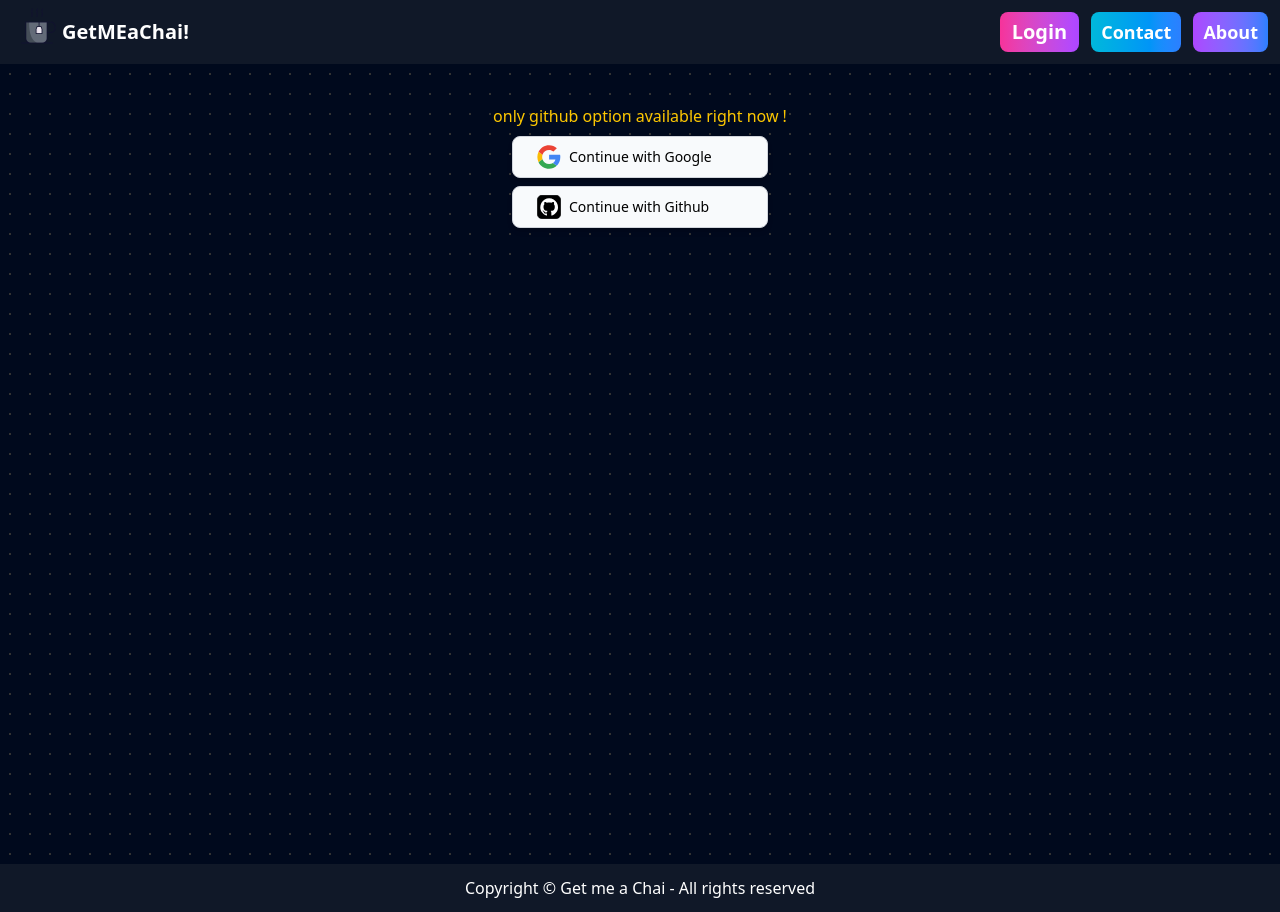
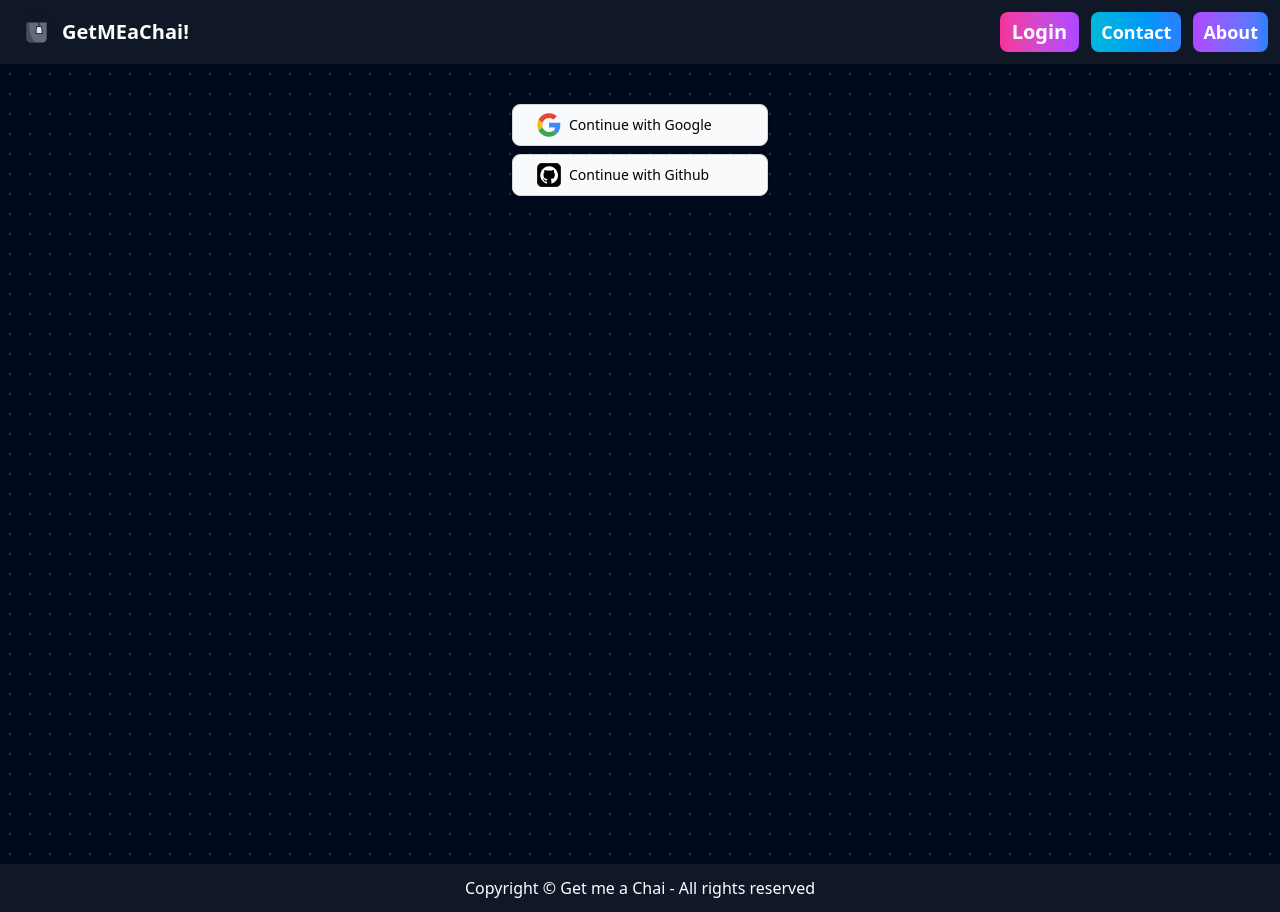
Before and after one commit to harsh-upla/get-me-a-chai, a Next.js app: page /login in a window 1280 px wide. Built offline with nearby package versions, Linux system fonts and the light colour scheme; no server answers.

Commit message:
login page chekcs

```diff
--- a/components/Loginpage.js
+++ b/components/Loginpage.js
@@ -18,9 +18,6 @@ const Loginpage = () => {
     <>
       <div className="">
         <div className="flex flex-col gap-2 min-h-screen items-center p-10">
-          <span className="text-yellow-400 ">
-             only github option available right now !
-          </span>
            <button
            onClick={()=>{signIn("google")}}
            className="flex cursor-pointer items-center w-64 bg-slate-50 text-black border border-gray-300 rounded-lg shadow-md max-w-xs px-6 py-2 text-sm font-medium  hover:bg-gray-200 focus:outline-none focus:ring-2 focus:ring-offset-2 focus:ring-gray-500">
```
